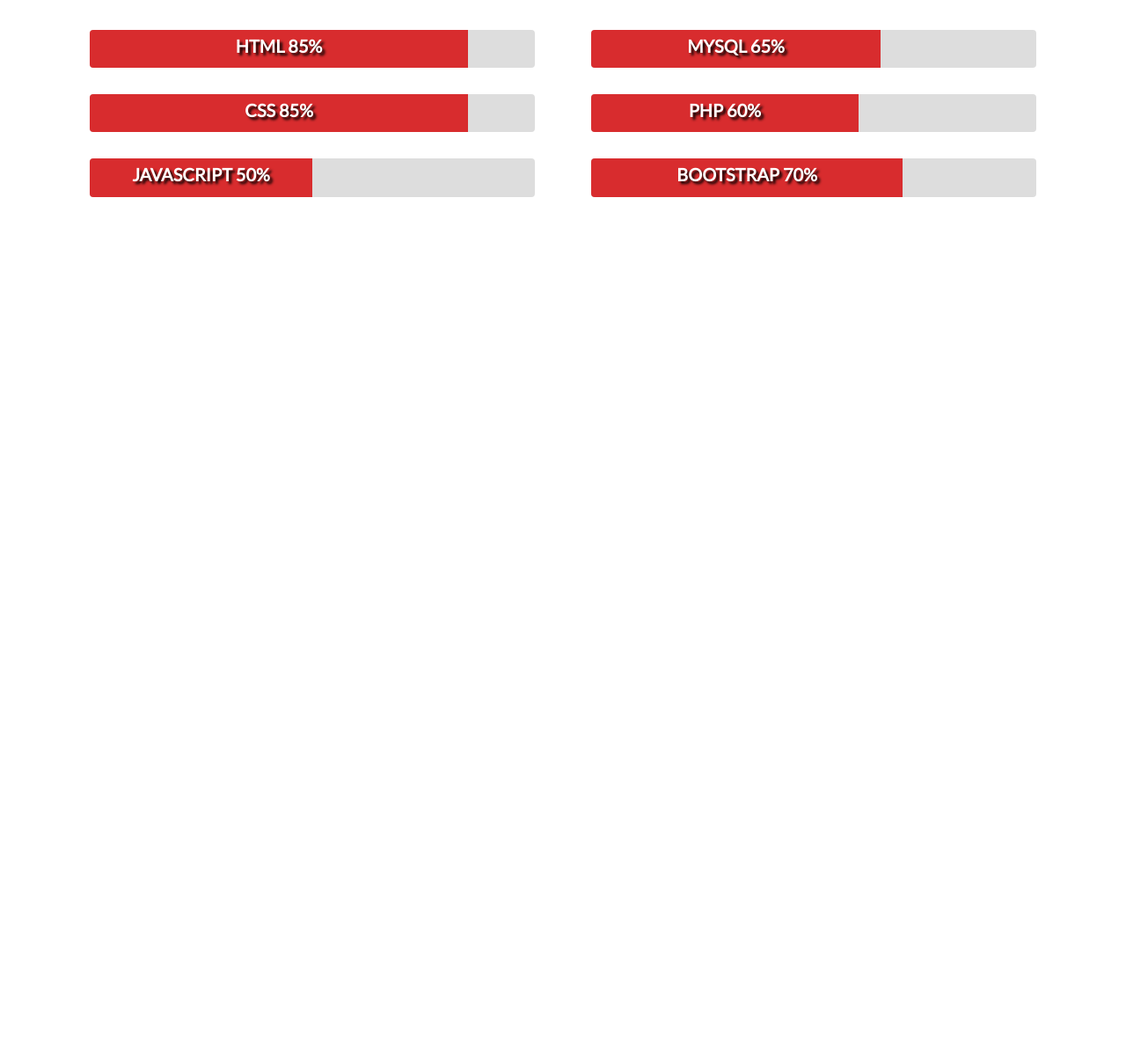
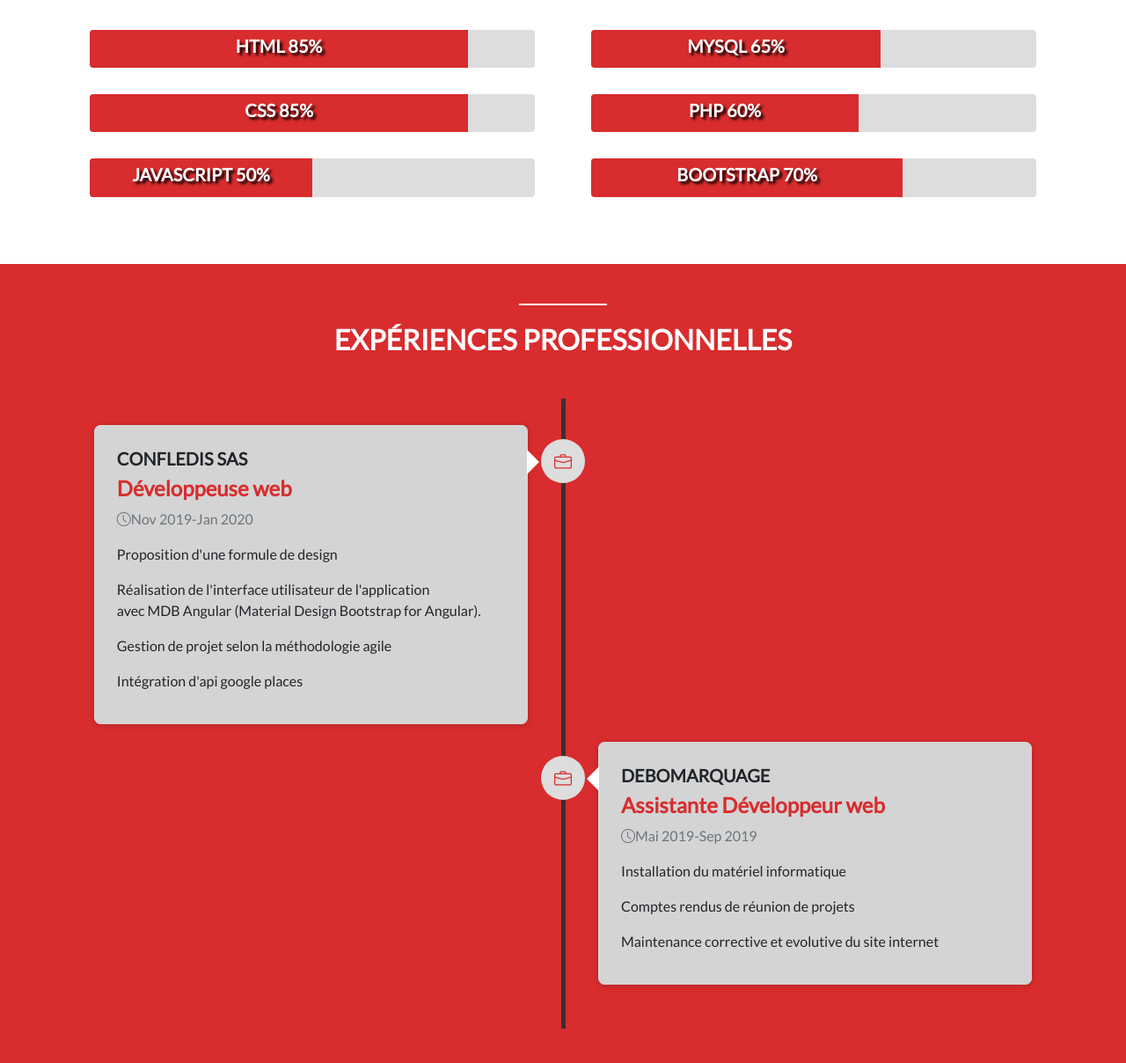
Before and after one commit to yve-n/CV, a plain HTML site: page index.html in a window 1280 px wide. Shown: the part 818-2026 px from the top of the page at 88% size. Before the commit the page ends 1118 px from the top, so only its background shows below. Drawn offline with nearby package versions, Linux system fonts and the light colour scheme.

Commit message:
added experienced section

```diff
--- a/css/style.css
+++ b/css/style.css
@@ -9,6 +9,9 @@
     max-width: 100%;
     height: auto;
 }
+ul,ol{
+    list-style: none;
+}
 section{
     padding: 45px 0 80px 0;
 }
@@ -16,13 +19,22 @@
     text-align: center;
     padding-bottom: 40px;
 }
+section .heading h2{
+    text-transform: uppercase;
+    padding-top: 20px;
+}
 .red-divider{
     width: 100px;
     height: 2px;
     margin: 0 auto;
     background: #d82c2e;
 }
-
+.white-divider{
+    width: 100px;
+    height: 2px;
+    margin: 0 auto;
+    background: #fff;
+}
 /*About*/
 #about{
     padding-top: 100px;
@@ -64,8 +76,6 @@
 }
 #skills .heading h2{
     color: #d82c2e;
-    text-transform: uppercase;
-    padding-top: 20px;
 }
 #skills .progress{
     height: 20%;
@@ -78,3 +88,97 @@
 #skills .progress h5{
     text-shadow: 3px 3px 3px #000;
 }
+
+/*experiences*/
+#experiences{
+    background: #d82c2e;
+}
+#experiences .heading h2{
+    color: #fff;
+}
+.timeline{
+    padding: 30px 10px;
+    position: relative;
+}
+.timeline::before{
+    top: 0;
+    bottom: 0;
+    position: absolute;
+    content: " ";
+    width: 5px;
+    background-color: #333;
+    left: 50%;
+    margin-left: -2.5px;
+}
+.timeline > li{
+    margin-bottom: 20px;
+    position: relative;
+}
+.timeline > li::after{
+    clear: both;
+}
+.timeline > li::before, .timeline >li::after{
+    content: " ";
+    display: table;
+}
+.timeline li .timeline-badge{
+    color: #d82c2e;
+    width: 50px;
+    line-height: 50px;
+    font-size: 20px;
+    text-align: center;
+    position: absolute;
+    top: 16px;
+    left: 50%;
+    margin-left: -25px;
+    background-color: #ddd;
+    border-radius: 50%;
+}
+.timeline-panel-container{
+    width: 50%;
+    float: left;
+}
+.timeline-panel-container-inverted{
+    width: 50%;
+    float: right;
+}
+.timeline-panel{
+    width: 90%;
+    float: right;
+    margin-right: 40px;
+    border: 1px solid #d4d4d4;
+    border-radius: 7px;
+    padding: 20px 25px;
+    position: relative;
+    box-shadow: 0 1px 6px rgba(0, 0, 0, 0.175);
+    background-color: #d4d4d4;
+}
+.timeline-panel-container-inverted .timeline-panel{
+    float: left;
+    margin-left: 40px;
+
+}
+.timeline-panel::after{
+    position: absolute;
+    top: 27px;
+    right: -14px;
+    display: inline-block;
+    border-top: 14px solid transparent;
+    border-left: 14px solid #fff;
+    border-right: 0 solid #fff;
+    border-bottom: 14px solid transparent;
+    content: " ";
+}
+.timeline-panel-container-inverted .timeline-panel::after{
+    border-left-width:0 ;
+    border-right-width: 14px;
+    left: -14px;
+    right: auto;
+}
+.timeline-heading h3{
+    margin-top: 5px;
+    font-size: 20px;
+}
+.timeline-heading h4{
+    color: #d82c2e;
+}
--- a/index.html
+++ b/index.html
@@ -16,6 +16,7 @@
     integrity="sha384-cVKIPhGWiC2Al4u+LWgxfKTRIcfu0JTxR+EQDz/bgldoEyl4H0zUF0QKbrJ0EcQF" crossorigin="anonymous"></script>
     <link href="https://fonts.googleapis.com/css2?family=Lato:wght@300;400&display=swap" rel="stylesheet">
     <link rel="stylesheet" href="css/style.css">
+    <link rel="stylesheet" href="https://cdn.jsdelivr.net/npm/bootstrap-icons@1.5.0/font/bootstrap-icons.css">
     <script src="js/script.js"></script>
     <title>Mon CV </title>
 </head>
@@ -83,15 +84,51 @@
             </div>
         </section>
 
-        <!-- <section id="experiences">
+        <section id="experiences">
             <div class="container">
                 <div class="white-divider"></div>
                 <div class="heading">
                     <h2>Expériences professionnelles</h2>
                 </div>
                 <ul class="timeline">
+                    <li>
+                        <div class="timeline-badge"><i class="bi bi-briefcase"></i></div>
+                        <div class="timeline-panel-container">
+                            <div class="timeline-panel">
+                                <div class="timeline-heading">
+                                    <h3>CONFLEDIS SAS</h3>
+                                    <h4> Développeuse web </h4>
+                                    <p class="text-muted"><i class="bi bi-clock"></i>Nov 2019-Jan 2020</p>
+                                </div>
+                                <div class="timeline-body">
+                                    <p>Proposition d'une formule de design</p>
+                                    <p>Réalisation de l'interface utilisateur de l'application <br>avec MDB Angular
+                                        (Material Design Bootstrap for Angular).</p>
+                                    <p>Gestion de projet selon la méthodologie agile</p>
+                                    <P>Intégration d'api google places</P>
+                                </div>
+                            </div>
+                        </div>
+                    </li>
 
-                </ul> -->
+                    <li>
+                        <div class="timeline-badge"><i class="bi bi-briefcase"></i></div>
+                        <div class="timeline-panel-container-inverted">
+                            <div class="timeline-panel">
+                                <div class="timeline-heading">
+                                    <h3>DEBOMARQUAGE</h3>
+                                    <h4> Assistante Développeur web </h4>
+                                    <p class="text-muted"><i class="bi bi-clock"></i>Mai 2019-Sep 2019</p>
+                                </div>
+                                <div class="timeline-body">
+                                    <p> Installation du matériel informatique</p>
+                                    <p>Comptes rendus de réunion de projets</p>
+                                    <p>Maintenance corrective et evolutive du site internet</p>
+                                </div>
+                            </div>
+                        </div>
+                    </li>
+                </ul>
             </div>
         </section>
     </main>
```
